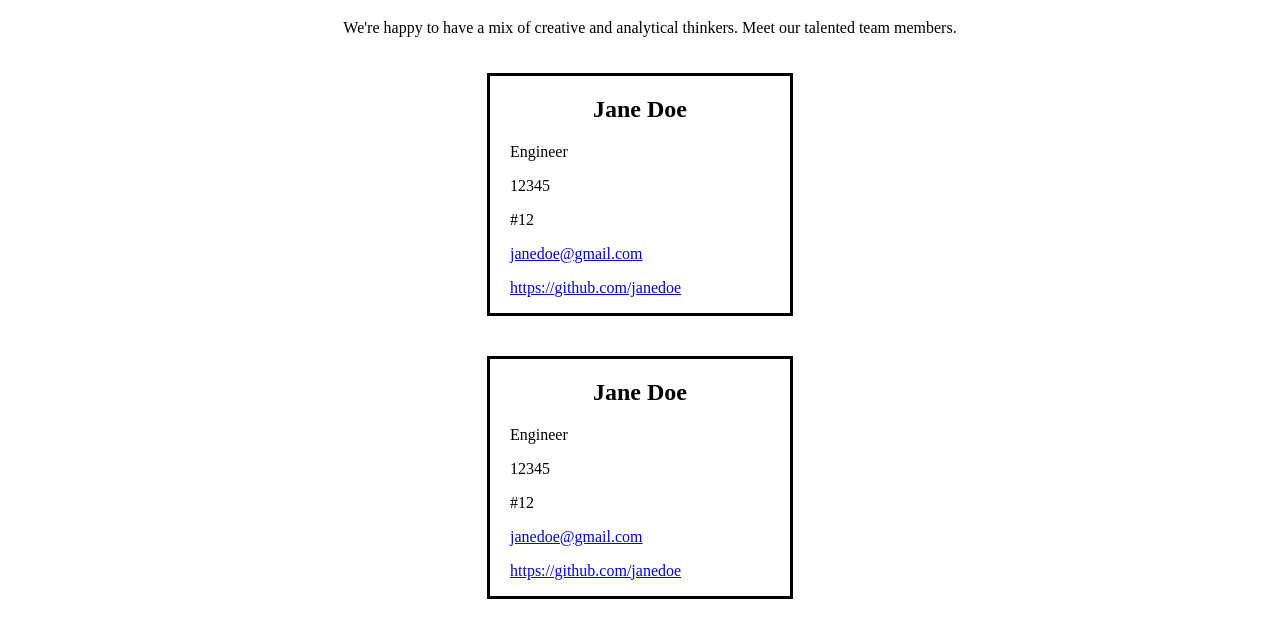
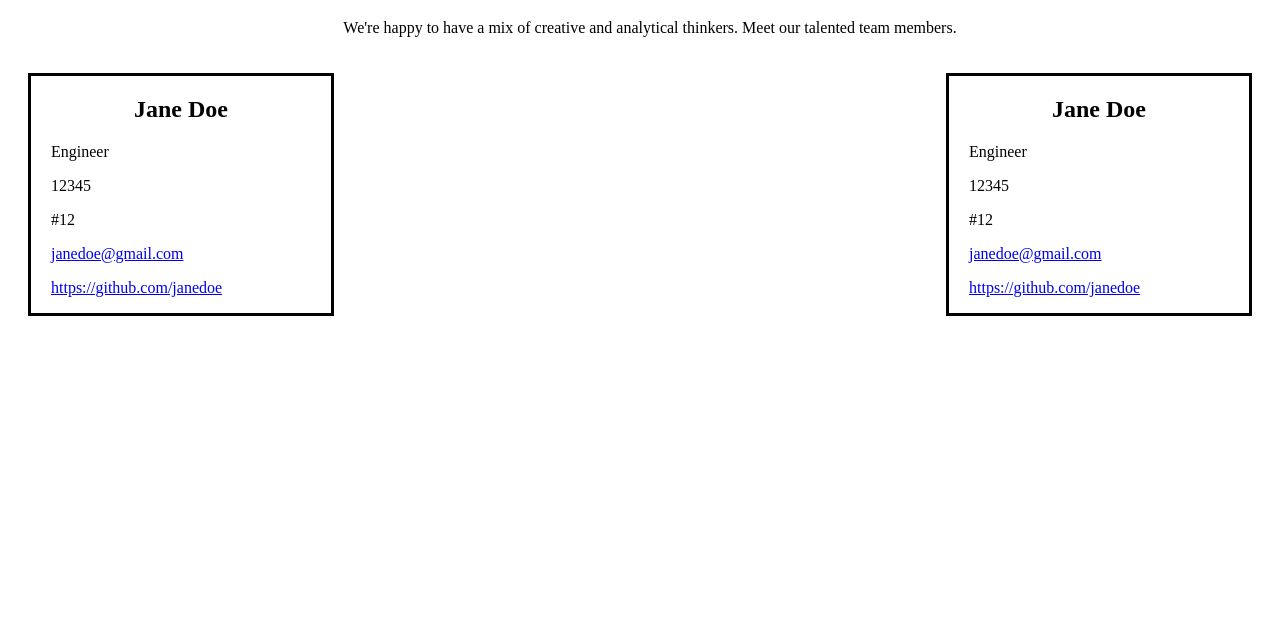
Before and after one commit to ericaemorabito/Team_Profile_Generator, a website: page index.html in a window 1280 px wide. Shown: the part 61-698 px from the top of the page. Drawn offline with Linux system fonts and the light colour scheme.

Commit message:
basic css html format

```diff
--- a/style.css
+++ b/style.css
@@ -24,6 +24,8 @@ p {
   padding-left: 20px;
 }
 
-@media screen and (max-width: 600px){
-
+@media screen and (min-width: 600px){
+#employee_area {
+  flex-direction: row;
 }
+}
```
Also changed, not shown: index.html (+4 -0 lines), generateHtml.js (renamed from src/generateHtml.js).
